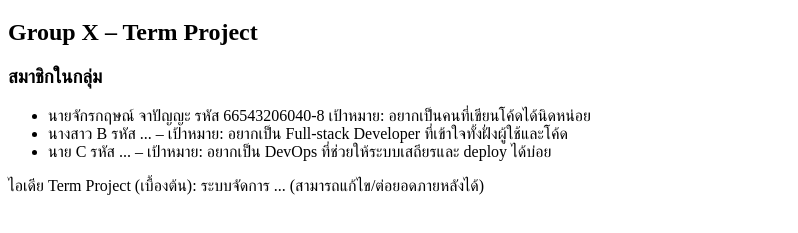
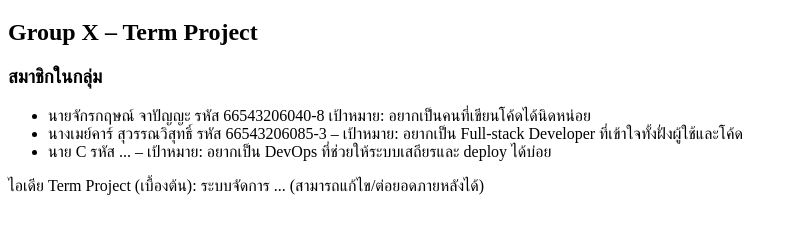
Before and after one commit to natthakit111/ENGCE301-Nightfall, a plain HTML site: page index.html in a window 1280 px wide. Shown: the part 61-294 px from the top of the page, without its empty margins (0-798 px from the left). Drawn offline with Linux system fonts and the light colour scheme.

Commit message:
update Mekha index.html

```diff
--- a/index.html
+++ b/index.html
@@ -11,7 +11,7 @@
   <h3>สมาชิกในกลุ่ม</h3>
   <ul>
     <li>นายจักรกฤษณ์ จาปัญญะ รหัส 66543206040-8 เป้าหมาย: อยากเป็นคนที่เขียนโค้ดได้นิดหน่อย</li>
-    <li>นางสาว B รหัส ... – เป้าหมาย: อยากเป็น Full-stack Developer ที่เข้าใจทั้งฝั่งผู้ใช้และโค้ด</li>
+    <li>นางเมย์คาร์ สุวรรณวิสุทธิ์ รหัส 66543206085-3 – เป้าหมาย: อยากเป็น Full-stack Developer ที่เข้าใจทั้งฝั่งผู้ใช้และโค้ด</li>
     <li>นาย C รหัส ... – เป้าหมาย: อยากเป็น DevOps ที่ช่วยให้ระบบเสถียรและ deploy ได้บ่อย</li>
   </ul>
 
```
